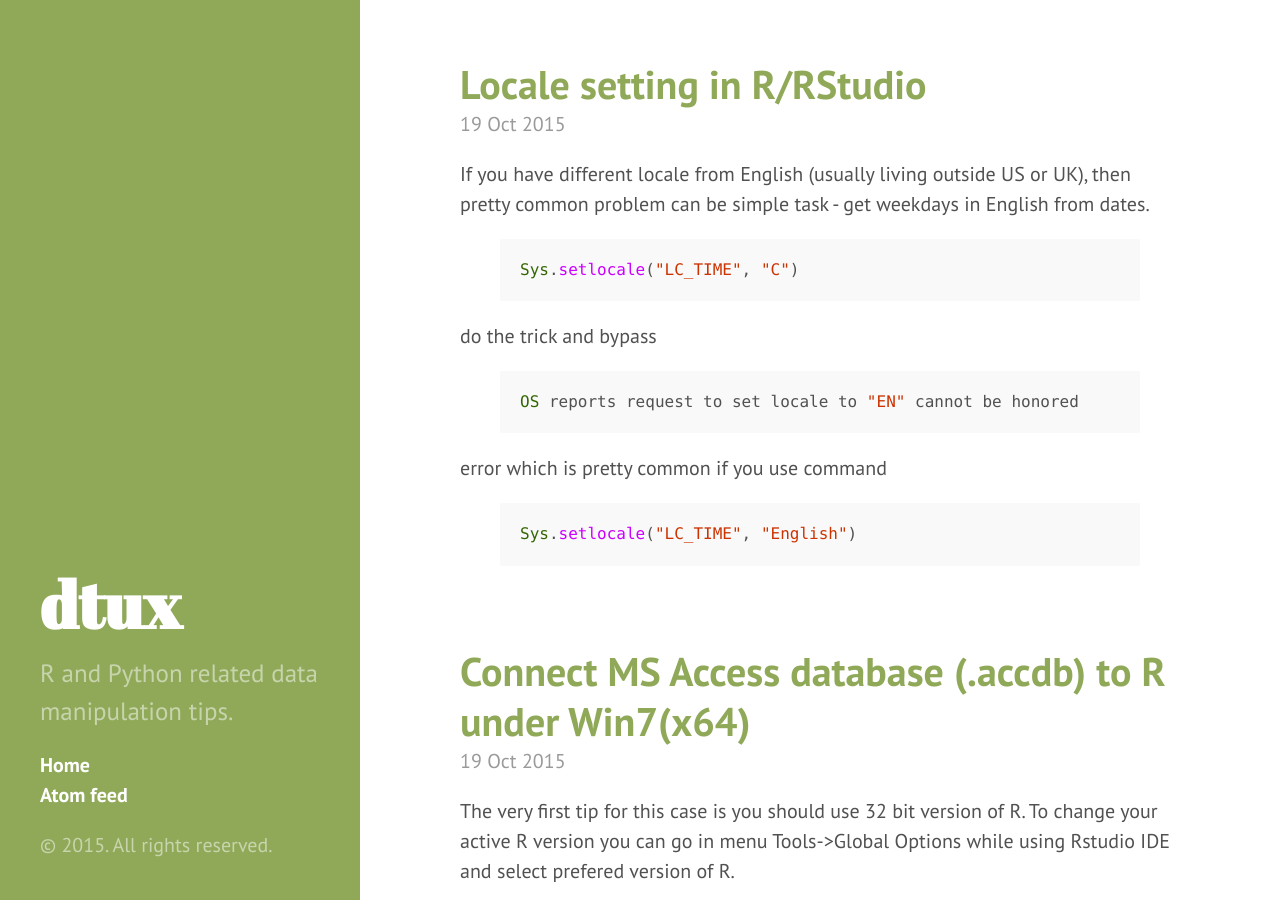
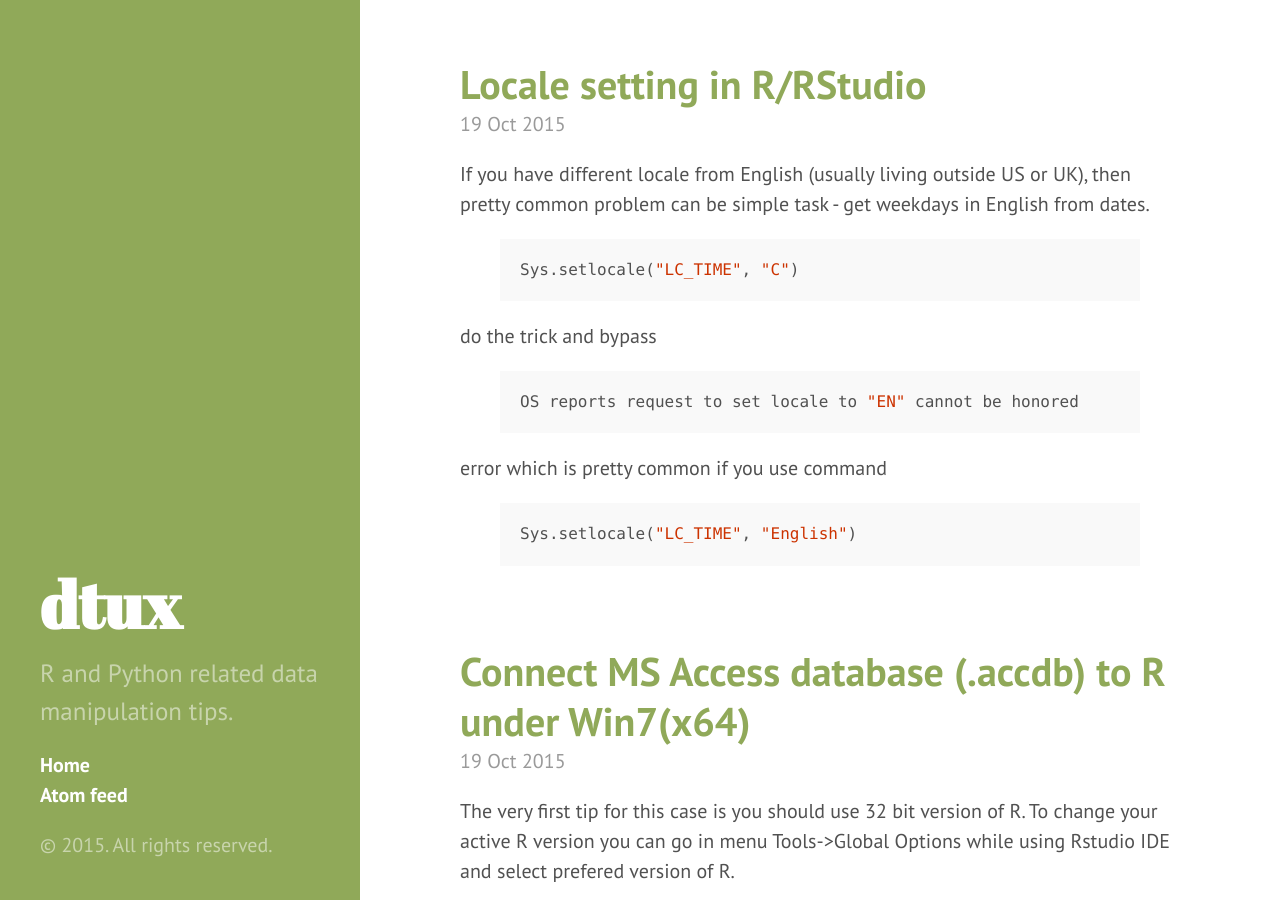
Before and after one commit to dainiuxt/dainiuxt.github.io, a Jekyll site: the page built from index.html, in a window 1280 px wide and 900 px high, scrolled down 873 px. Built offline with Jekyll 4.4.1, drawn with Linux system fonts in a browser that asks for light colours; the list of posts is cut into pages by our own code.

Commit message:
Post update: Locale setting in R/RStudio

```diff
--- a/_posts/2015-10-19-locale-setting-in-r-rstudio.markdown
+++ b/_posts/2015-10-19-locale-setting-in-r-rstudio.markdown
@@ -5,18 +5,18 @@ layout: post
 ---
 If you have different locale from English (usually living outside US or UK), then pretty common problem can be simple task - get weekdays in English from dates.
 
-{% highlight ruby %}
+{% highlight r %}
 Sys.setlocale("LC_TIME", "C")
 {% endhighlight %}
 
 do the trick and bypass
 
-{% highlight ruby %}
+{% highlight r %}
 OS reports request to set locale to "EN" cannot be honored
 {% endhighlight %}
 
 error which is pretty common if you use command
 
-{% highlight ruby %}
+{% highlight r %}
 Sys.setlocale("LC_TIME", "English")
 {% endhighlight %}
```
